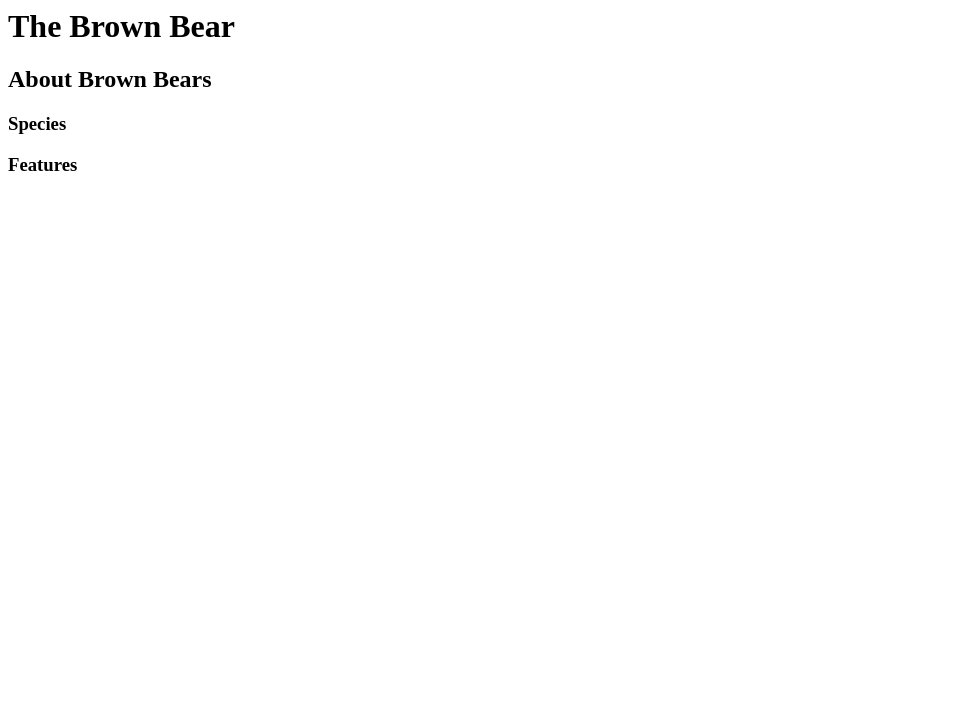
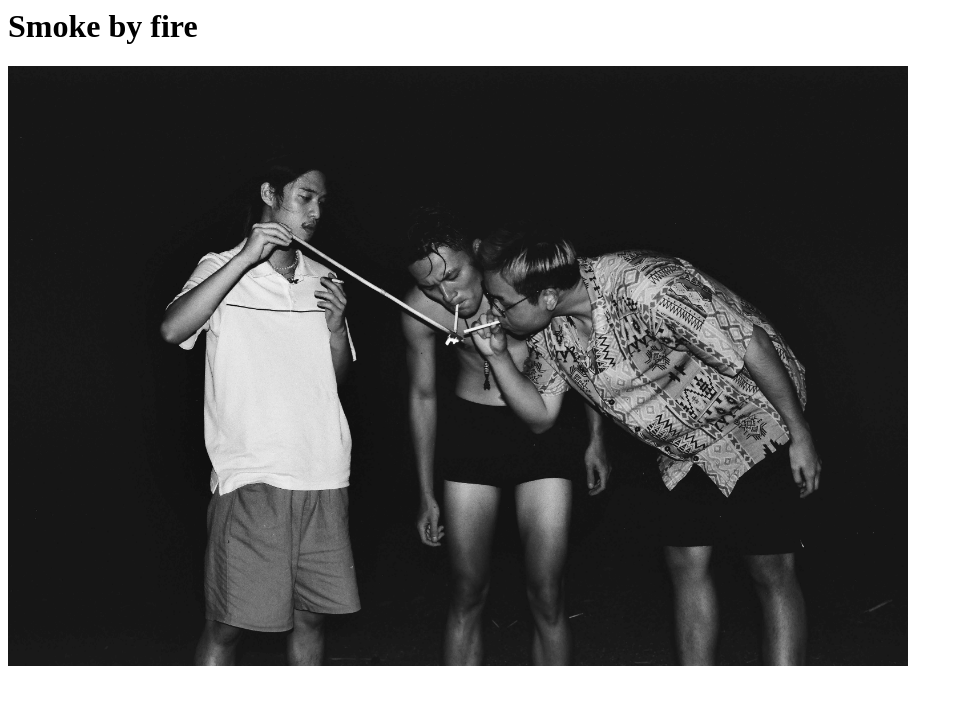
Before and after one commit to ChiuYenHua/ChiuYenHua.github.io, a plain HTML site: page index.html in a window 1280 px wide. Shown: the whole page, without its empty margins (0-963 px from the left). Drawn offline with Linux system fonts and the light colour scheme.

Commit message:
Add smoke.jpg

```diff
--- a/index.html
+++ b/index.html
@@ -1,9 +1,6 @@
 <body>
-  <h1>The Brown Bear</h1>
-  <h2>About Brown Bears</h2>
-  <h3>Species</h3>
-  <h3>Features</h3>
-
+  <h1>Smoke by fire</h1>
+  <img src="smoke.jpg" width="900" height="600">
 
 
 
```
Also changed, not shown: smoke.jpg (added), 1 other file.
